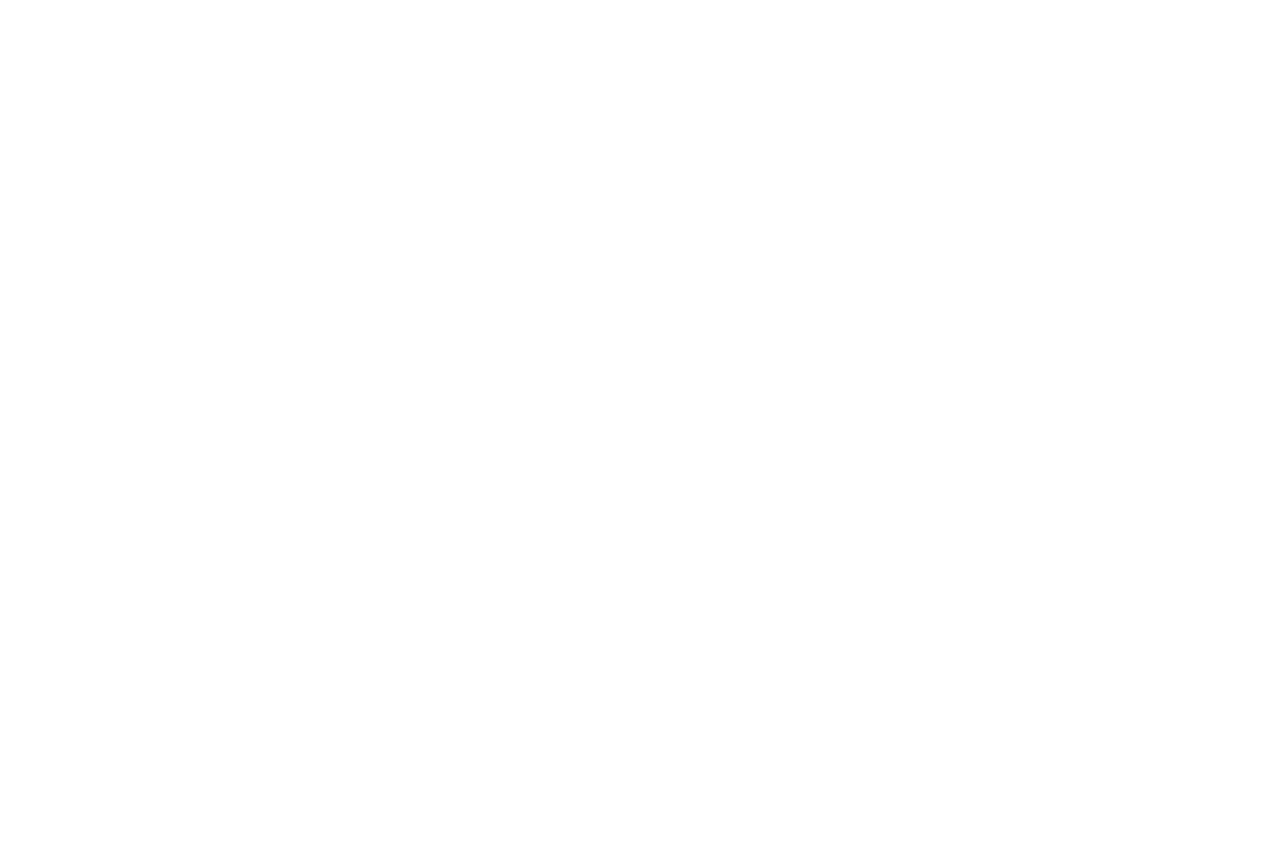
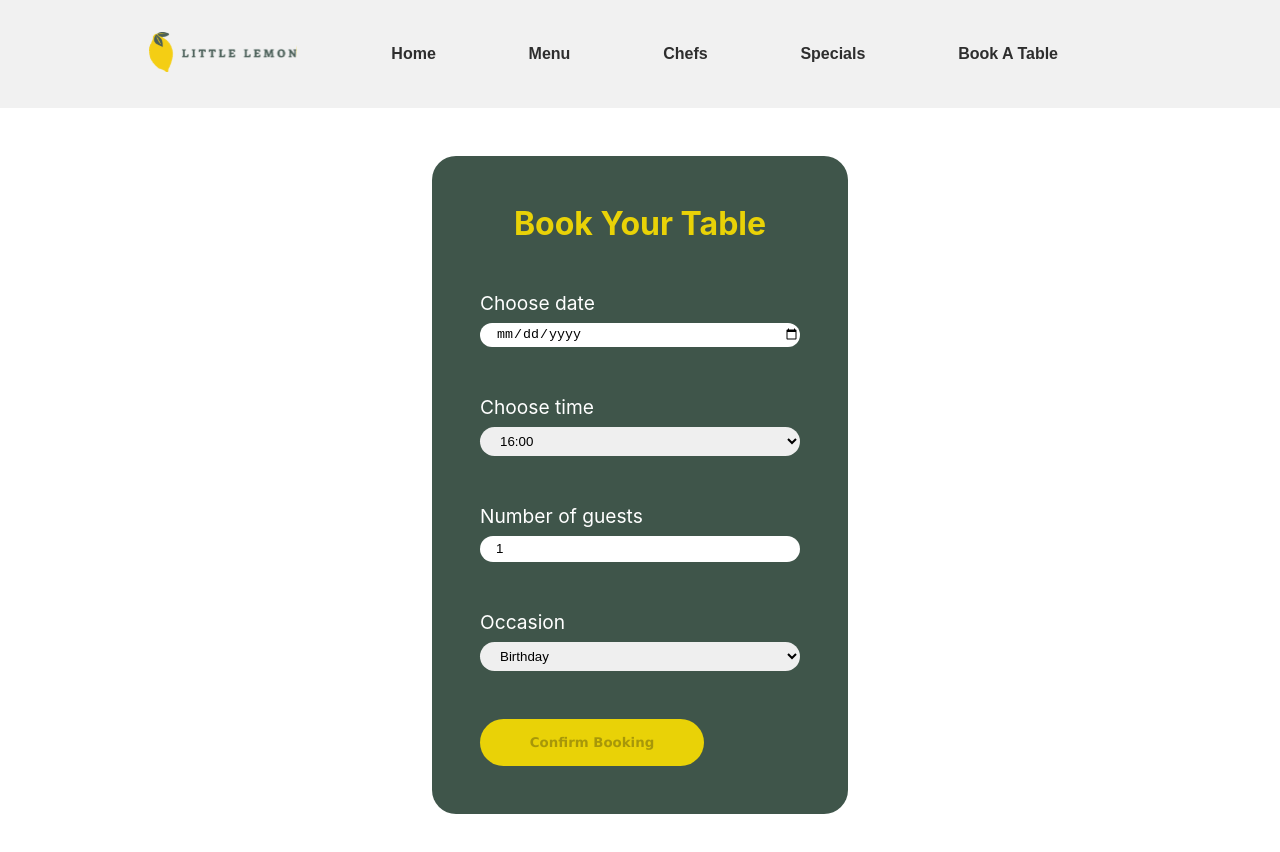
Before and after one commit to SubhadeepDhar17/little-lemon, a React (Create React App) app: page /reservations in a window 1280 px wide. Before the commit this address had no page. Shown: the top 852 px of the page. Before the commit the page ends 800 px from the top, so only its background shows below. Built offline with nearby package versions, Linux system fonts and the light colour scheme.

Commit message:
Updated reservation

```diff
--- a/src/App.js
+++ b/src/App.js
@@ -3,14 +3,18 @@
 import Layout from './Components/Layout/Layout';
 import Menu from './Components/Menu/Menu';
 import Chefs from './Components/Chefs/Chefs';
+import Body from './Components/Body/Body';
+import Reservations from './Components/Reservations/reservations';
 
 function App() {
   return (
     <>
       <Routes>
         <Route path='/' element={<Layout />}>
+          <Route path='/' element={<Body />} />
           <Route path='menu' element={<Menu />} />
           <Route path='chefs' element={<Chefs/>} />
+          <Route path='reservations' element={<Reservations/>} />
         </Route>
       </Routes>
     </>
--- a/src/Components/Body/Body.js
+++ b/src/Components/Body/Body.js
@@ -1,6 +1,81 @@
+import './Body.scss';
+import HeroImage from '../../icons_assets/restauranfood.jpg';
+import GreekSalad from '../../icons_assets/greek salad.jpg';
+import Bruchetta from '../../icons_assets/bruchetta.svg';
+import GrilledFish from '../../icons_assets/lemon dessert.jpg';
+import { Link } from 'react-router-dom';
+
 const Body = () => {
     return (
-        <></>
+        <>
+            <div className="hero">
+                <h1>Little Lemon</h1>
+                <h3>Chicago</h3>
+                <div className="heroFlex">
+                    <p>
+                        We are a family owned Mediterranean Restaurant,
+                        focused on traditional recipes served
+                        with a mordern twist.
+                    </p>
+                    <img src={HeroImage} alt=''/>
+                </div>
+                <Link to='/reservations'><button>Reserve a table</button></Link>
+            </div>
+            <div className='menuScroll'>
+                <h1>ORDER FOR DELIVERY!</h1>
+                <ul>
+                    <li><button>Lunch</button></li>
+                    <li><button>Mains</button></li>
+                    <li><button>Desserts</button></li>
+                    <li><button>A La Carte</button></li>
+                    <li><button>Chef's</button></li>
+                    <li><button>Dairy</button></li>
+                    <li><button>Brunch</button></li>
+                </ul>
+            </div>
+            <div className='food'>
+                <hr />
+                <h2>Greek Salad</h2>
+                <div className='foodFlex'>
+                <p>
+                    The famound green salad of crispy lettuce,
+                    peppers, olives and our Chicago chillies
+                    our Chicago chillies our Chicago chillies
+                    our Chicago chillies <br/>
+                    <h4>$12.99</h4>
+                </p>
+                <img src={GreekSalad} alt=''/>
+                </div>
+            </div>
+            <div className='food'>
+                <hr />
+                <h2>Greek Salad</h2>
+                <div className='foodFlex'>
+                <p>
+                    The famound green salad of crispy lettuce,
+                    peppers, olives and our Chicago chillies
+                    our Chicago chillies our Chicago chillies
+                    our Chicago chillies <br/>
+                    <h4>$12.99</h4>
+                </p>
+                <img src={Bruchetta} alt='' />
+                </div>
+            </div>
+            <div className='food'>
+                <hr />
+                <h2>Tiramisu</h2>
+                <div className='foodFlex'>
+                <p>
+                    The famound green salad of crispy lettuce,
+                    peppers, olives and our Chicago chillies
+                    our Chicago chillies our Chicago chillies
+                    our Chicago chillies <br/>
+                    <h4>$12.99</h4>
+                </p>
+                <img src={GrilledFish} alt=''/>
+                </div>
+            </div>
+        </>
     )
 }
 
--- a/src/Components/Body/Body.scss
+++ b/src/Components/Body/Body.scss
@@ -0,0 +1,101 @@
+.hero {
+    background-color: #3f554a;
+    margin-top: 0px;
+    padding: 2rem;
+    h1 {
+        margin: 0;
+        font-family: serif;
+        font-size: 3rem;
+        color: #e9d207;
+    }
+    h3 {
+        margin: 0;
+        font-size: 1.5rem;
+        font-family: sans-serif;
+        color: #f1f1f1;
+    }
+    .heroFlex {
+        display: flex;
+        justify-content: space-between;
+        p {
+            margin-right: 2rem;
+            color: #f1f1f1;
+            font-weight: 500;
+        }
+        img {
+            width: 30rem;
+            height: 10rem;
+            border-radius: 1rem;
+        }
+    }
+    button {
+        background-color: #e9d207;
+        border: none;
+        padding: 0.8rem;
+        border-radius: 2rem;
+        width: 9rem;
+        color: #000;
+        font-family: sans-serif;
+        font-weight: 800;
+        cursor: pointer;
+        &:hover {
+            background-color: #000;
+            color: #e9d207;
+            transition: 0.3s;
+        }
+    }
+}
+
+.menuScroll {
+    height: 8rem;
+    h1 {
+        margin-left: 1rem;
+    }
+    ul {
+        background-color: #ffffff;
+        margin: 0;
+        overflow-y: scroll;
+        padding: 0;
+        li {
+            &:first-child {
+                margin-left: 0.5rem;
+            }
+        }
+        button {
+            font-family: Verdana;
+            color: #3f554a;
+            font-weight: 600;
+            border-radius: 1rem;
+            border: none;
+            padding: 0.5rem;
+            margin: 0rem 0.5rem 1.5rem 0rem;
+            width: 6rem;
+            cursor: pointer;
+        }
+    }
+}
+
+.food {
+    hr {
+        margin: 0rem 1rem;
+    }
+    h2 {
+        margin-left: 1rem;
+        margin-bottom: 0;
+    }
+    .foodFlex {
+        display: flex;
+        justify-content: space-between;
+        padding: 1rem;
+        p {
+            overflow-y: scroll;
+            color: #5b5b5b;
+            margin-right: 1rem;
+        }
+        img {
+            width: 6rem;
+            height: 6rem;
+            margin-right: 0.5rem;
+        }
+    }
+}
--- a/src/Components/Header/Header.scss
+++ b/src/Components/Header/Header.scss
@@ -1,12 +1,5 @@
 ul {
-    background-color: #323e2d;
-    li {
-        margin-top: 0.7rem;
-    }
-    a {
-        text-decoration: none;
-        font-family: sans-serif;
-    }
+    background-color: #f1f1f1;
     display: flex;
     justify-content: space-between;
     list-style: none;
@@ -24,20 +17,20 @@
         position: static;
         background: none;
         cursor: pointer;
-        margin: 1rem 2rem;
+        margin: 1.6rem 2rem;
     }
     .hamburger {
         position: static;
         cursor: pointer;
-        margin: 1.8rem 2rem;
+        margin: 2.3rem 2rem;
         &.active {
             visibility: visible;
             transform: rotateZ(90deg);
-            transition: 0.8s ease;
+            transition: 0.5s ease;
         }
         &.inactive {
             visibility: visible;
-            transition: 0.8s ease;
+            transition: 0.5s ease;
         }
     }
     @media all and (min-width: 900px) {
@@ -47,10 +40,20 @@
             position: static;
             transform: translateX(0px);
             margin: 2rem;
+            li {
+                margin-top: 0.7rem;
+            }
             a {
                 margin: 0.8rem;
-                color: #cfcfcf;
                 margin-right: 5rem;
+                font-weight: 600;
+                color: #2e2e2e;
+                text-decoration: none;
+                font-family: sans-serif;
+                &:hover {
+                    opacity: 0.5;
+                    transition: 0.5s;
+                }
             }
         }
         button {
--- a/src/Components/Layout/Layout.js
+++ b/src/Components/Layout/Layout.js
@@ -1,11 +1,13 @@
 import { Outlet } from 'react-router-dom';
 import Header from '../Header/Header';
+import Body from '../Body/Body';
 
 const Layout = () => {
     return (
         <>
             <Header />
             <Outlet />
+
         </>
     )
 }
--- /dev/null
+++ b/src/Components/Reservations/reservations.js
@@ -0,0 +1,68 @@
+import { useState } from "react";
+import './reservations.scss'
+
+const Reservations = () => {
+
+    const [state, setState] = useState({
+        date: "",
+        time: "16:00",
+        guests: "1",
+        occasion: "Birthday"
+    });
+    const [confirm, setConfirm] = useState(false);
+
+    const handleInputChange = (event) => {
+        const {name, value} = event.target;
+        setState((prevProps) => ({
+            ...prevProps,
+            [name]: value
+        }));
+    };
+
+    const handleSubmit = (event) => {
+        event.preventDefault();
+        console.log(`confirmed on ${state.date}`);
+    };
+
+    const submitBtn = (event) => {
+        setConfirm(!confirm);
+        event.currentTarget.disabled = true; //This disables the button after one click
+    }
+
+    return (
+        <>
+            <form onSubmit={handleSubmit}>
+                <h1>Book Your Table</h1>
+                <label htmlFor="res-date">Choose date</label>
+                <input type="date" id="res-date" name="date" value={state.date} onChange={handleInputChange} required/>
+                <label htmlFor="res-time">Choose time</label>
+                <select id="res-time " name="time" value={state.time} onChange={handleInputChange} required>
+                    <option>16:00</option>
+                    <option>18:00</option>
+                    <option>20:00</option>
+                    <option>22:00</option>
+                    <option>24:00</option>
+                </select>
+                <label htmlFor="guests">Number of guests</label>
+                <input type="number" name="guests" placeholder="1" min="1" max="10" id="guests" value={state.guests}
+                onChange={handleInputChange} required/>
+                <label htmlFor="occasion">Occasion</label>
+                <select id="occasion" name="occasion" value={state.occasion} onChange={handleInputChange}>
+                    <option>Birthday</option>
+                    <option>Anniversary</option>
+                </select>
+                <input className="submit" type="submit" value="Confirm Booking" onClick={submitBtn} disabled={!state.date}/>
+                {confirm && state.date != NaN ? (
+                <div className="confirm">
+                <h2>Booking ID: LLM0601{Math.floor(Math.random() * 100)}</h2>
+                <h2>Booking confirmed on {state.date} at {state.time} for {state.guests} people.</h2>
+                <p>Email us at @support.littlelemon for making any changes</p>
+                </div>
+                )
+                : null}
+            </form>
+        </>
+    )
+}
+
+export default Reservations;
--- /dev/null
+++ b/src/Components/Reservations/reservations.scss
@@ -0,0 +1,64 @@
+
+form {
+    background-color: #3f554a;
+    border-radius: 1.5rem;
+    padding: 3rem;
+    display: grid;
+    max-width: 20rem;
+    margin: 3rem auto;
+    h1 {
+        margin: 0;
+        text-align: center;
+        color: #e9d207;
+    }
+    label {
+        margin-top: 3rem;
+        margin-bottom: 0.5rem;
+        color: #fff;
+        font-size: 1.2rem;
+    }
+    input[type=date], input[type=number] {
+        height: 1.5rem;
+        border-radius: 1rem;
+        padding-left: 1rem;
+        border: none;
+    }
+    select {
+        height: 1.8rem;
+        border-radius: 1rem;
+        padding-left: 1rem;
+        padding-right: 1rem;
+        border: none;
+    }
+    .submit {
+        margin-top: 3rem;
+        width: 14rem;
+        border-radius: 1.5rem;
+        font-weight: 600;
+        font-family: verdana;
+        background-color: #e9d207;
+        border: none;
+        padding: 1rem;
+        text-align: center;
+
+        &:hover:enabled {
+            color: #e9d207;
+            background-color: black;
+            transition: 0.4s;
+            cursor: pointer;
+        }
+    }
+    .confirm {
+        color: #fff;
+        h2:first-child {
+            margin-top: 2rem;
+        }
+        h2 {
+            margin: 0;
+            font-size: 1rem;
+        }
+        p {
+            margin: 0;
+        }
+    }
+}
```
Also changed, not shown: 1 other file (tests, documents, lock files or other folders).
